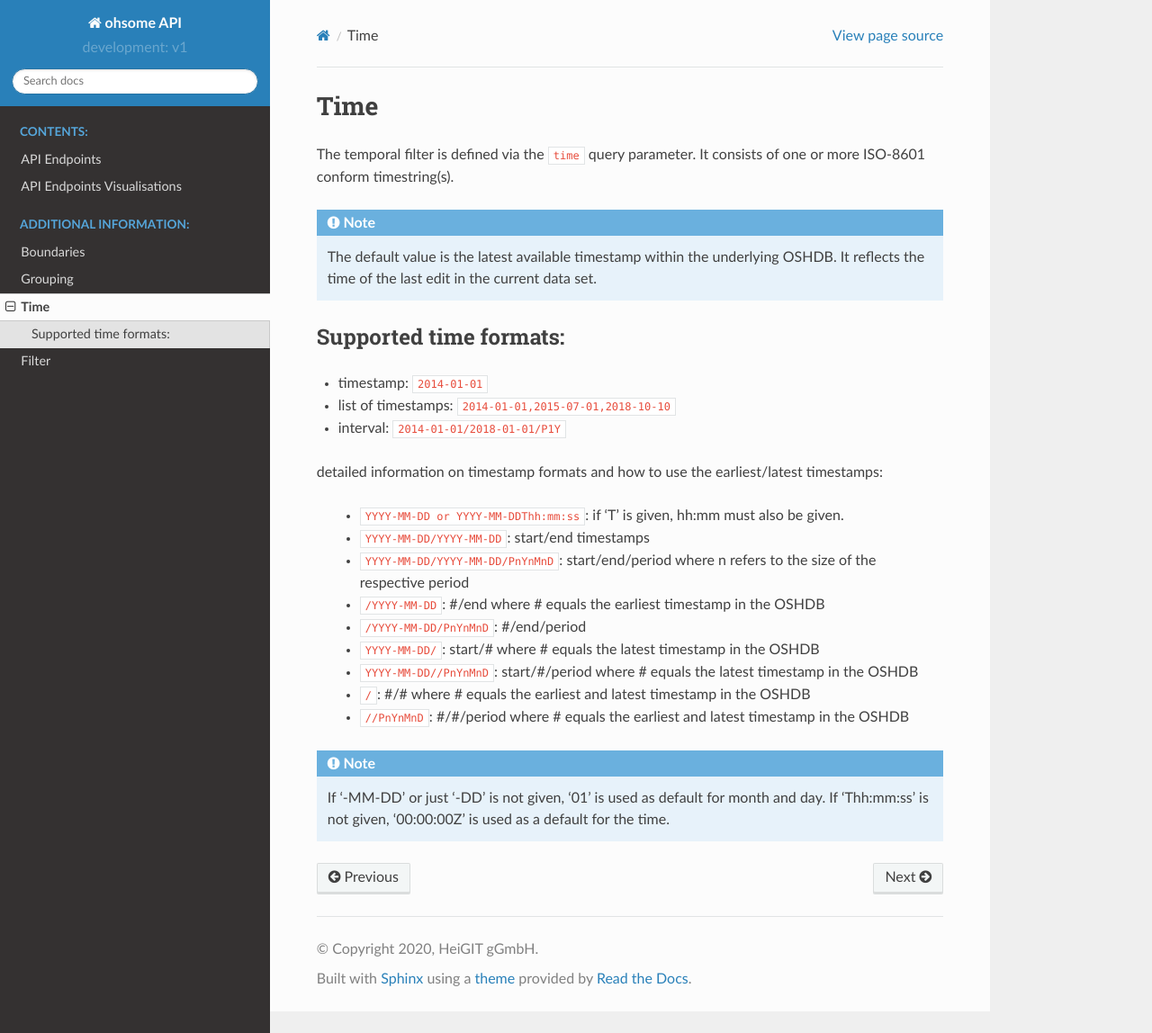
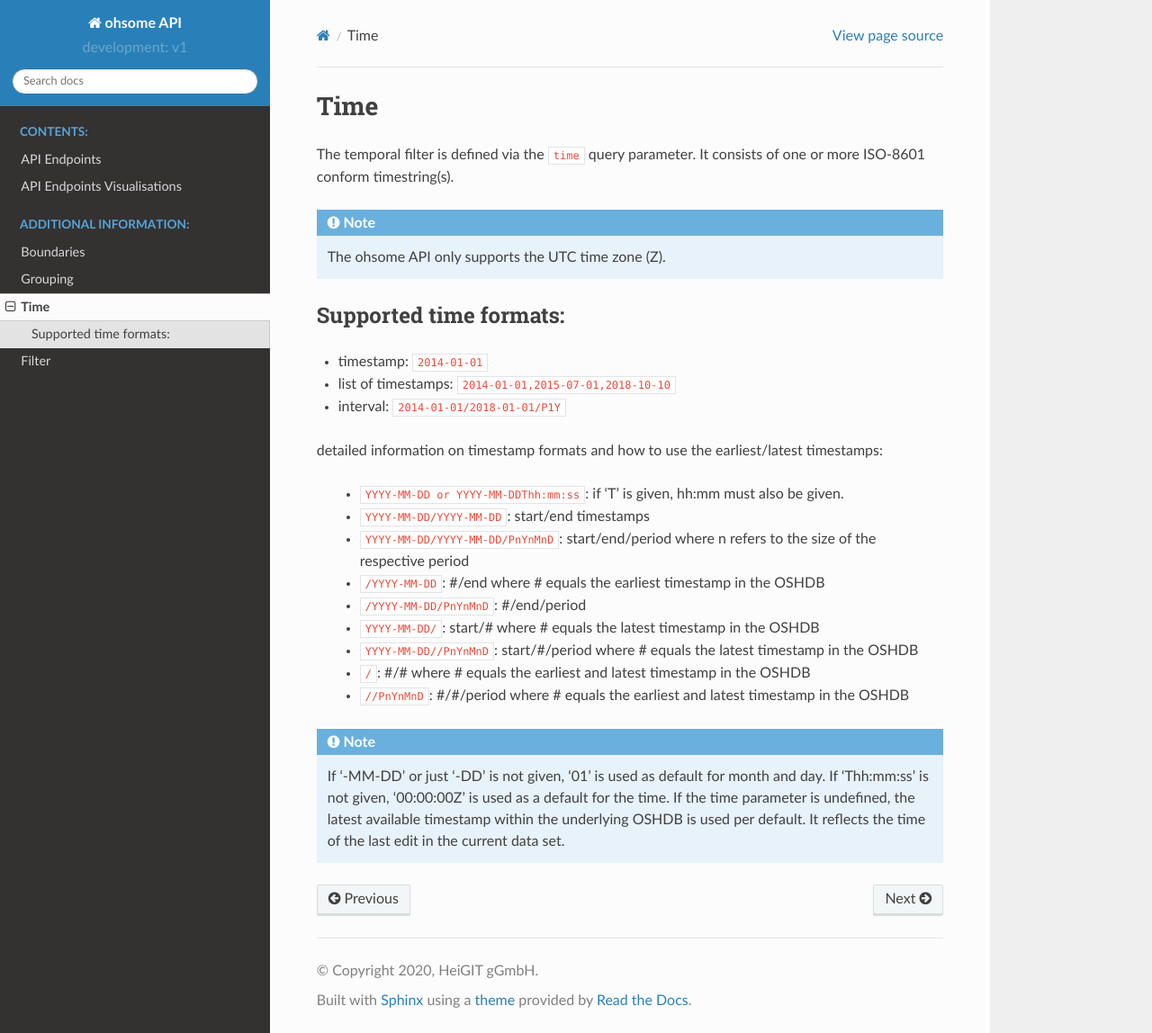
Before and after one commit to GIScience/ohsome-api, a Sphinx documentation site: the page built from docs/time.rst, in a window 1280 px wide and 1148 px high. Shown: the whole window at 90% size. Built offline with Sphinx 7.4.7 and the Read the Docs theme 2.0.0, drawn with Linux system fonts in a browser that asks for light colours.

Commit message:
adding info about UTC timestamps to docs
adding that in 1st note window
moving info about default timestamp down to 2nd note window
fixes #48

```diff
--- a/docs/time.rst
+++ b/docs/time.rst
@@ -4,7 +4,7 @@
 The temporal filter is defined via the ``time`` query parameter. It consists of one or more
 ISO-8601 conform timestring(s).
 
-.. note:: The default value is the latest available timestamp within the underlying OSHDB. It reflects the time of the last edit in the current data set.
+.. note:: The ohsome API only supports the UTC time zone (Z).
 
 Supported time formats:
 -----------------------
@@ -26,3 +26,4 @@
     * ``//PnYnMnD``: #/#/period where # equals the earliest and latest timestamp in the OSHDB
 
 .. note:: If '-MM-DD' or just '-DD' is not given, '01' is used as default for month and day. If 'Thh:mm:ss' is not given, '00:00:00Z' is used as a default for the time.
+			If the time parameter is undefined, the latest available timestamp within the underlying OSHDB is used per default. It reflects the time of the last edit in the current data set.
```
